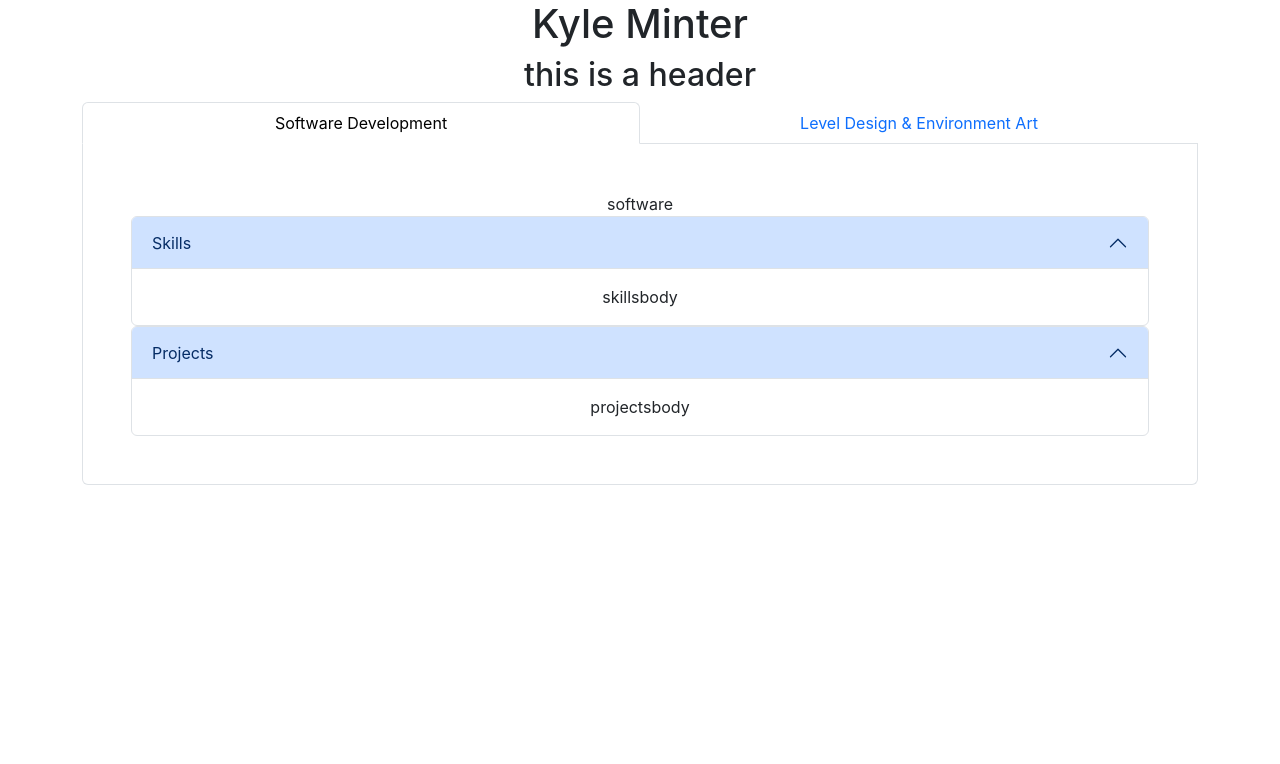
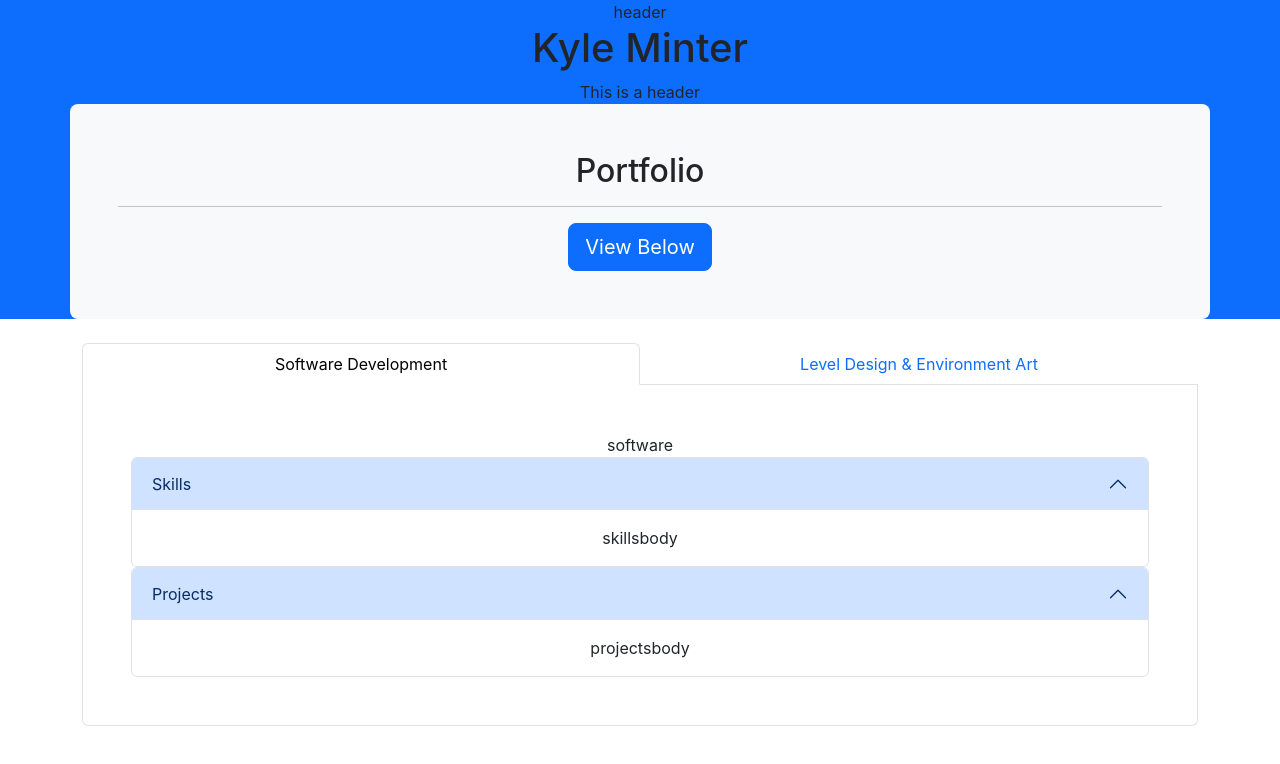
Before and after one commit to KyleMinter/KyleMinter.github.io, a React (Create React App) app: page / in a window 1280 px wide. Shown: the top 764 px of the page. Built offline with nearby package versions, Linux system fonts and the light colour scheme.

Commit message:
Created Bio Page components

```diff
--- a/src/App.js
+++ b/src/App.js
@@ -1,14 +1,13 @@
 import logo from './logo.svg';
 import './App.css';
-import Header from './Header';
+import BioPage from './bio_page/BioPage';
 import PortfolioTabs from './PortfolioTabs';
 
 function App() {
   return (
     <div className="App">
-      <Header />
-
-      <PortfolioTabs />
+      <BioPage />
+      <PortfolioTabs id="portfolio_tabs" />
     </div>
   );
 }
--- a/src/Header.js
+++ /dev/null
@@ -1,14 +0,0 @@
-import React from 'react';
-import './Header.css';
-
-export default function Header()
-{
-    return (
-        <div>
-            <div className="container">
-                <h1>Kyle Minter</h1>
-                <h2>this is a header</h2>
-            </div>
-        </div>
-    );
-}
--- /dev/null
+++ b/src/bio_page/BioPage.js
@@ -0,0 +1,19 @@
+import React from 'react';
+import Container from 'react-bootstrap/Container';
+import BioPageHeader from './BioPageHeader';
+import BioPageFooter from './BioPageFooter';
+
+export default function BioPage()
+{
+    return (
+        <div
+            styles="height: 1000px; min-height: 1000px;"
+            className="bg-primary"
+        >
+            <BioPageHeader />
+            <h1>Kyle Minter</h1>
+            This is a header
+            <BioPageFooter />
+        </div>
+    );
+}
--- /dev/null
+++ b/src/bio_page/BioPageFooter.js
@@ -0,0 +1,24 @@
+import React from 'react';
+import Container from 'react-bootstrap/Container';
+import Button from 'react-bootstrap/Button';
+
+
+export default function BioPageFooter()
+{
+    return (
+        <Container
+            className="well p-5 mb-4 bg-light rounded-3 position-relative"
+        >
+            <h2>Portfolio</h2>
+            <hr/>
+            <Button
+                variant="primary"
+                size="lg"
+                href="#portfolio_tabs"
+            >
+                View Below
+            </Button>
+        </Container>
+
+    );
+}
--- /dev/null
+++ b/src/bio_page/BioPageHeader.js
@@ -0,0 +1,12 @@
+import React from 'react';
+
+
+export default function BioPageFooter()
+{
+    return (
+        <div>
+            header
+        </div>
+
+    );
+}
```
Also changed, not shown: src/Header.css (deleted).
